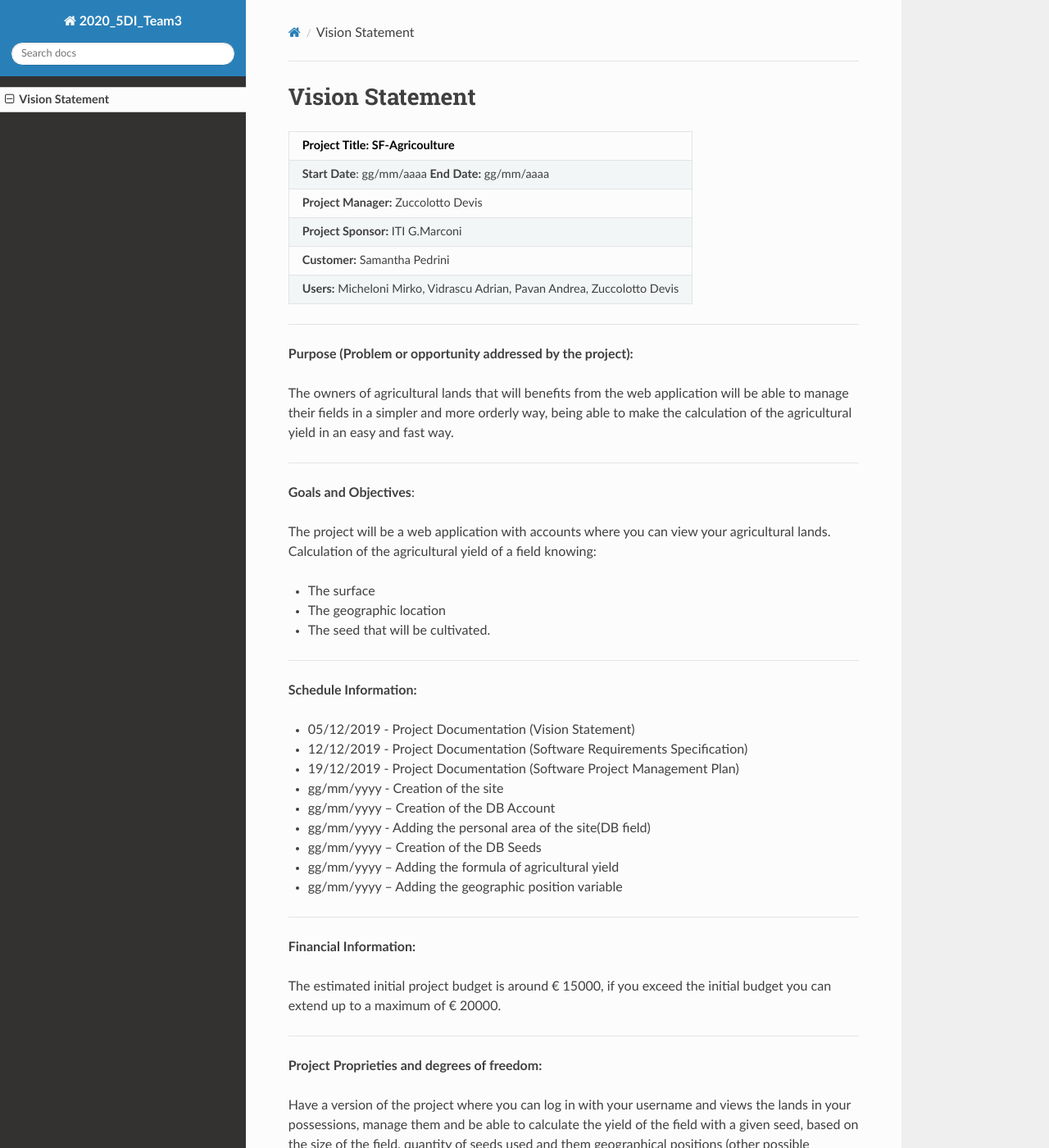
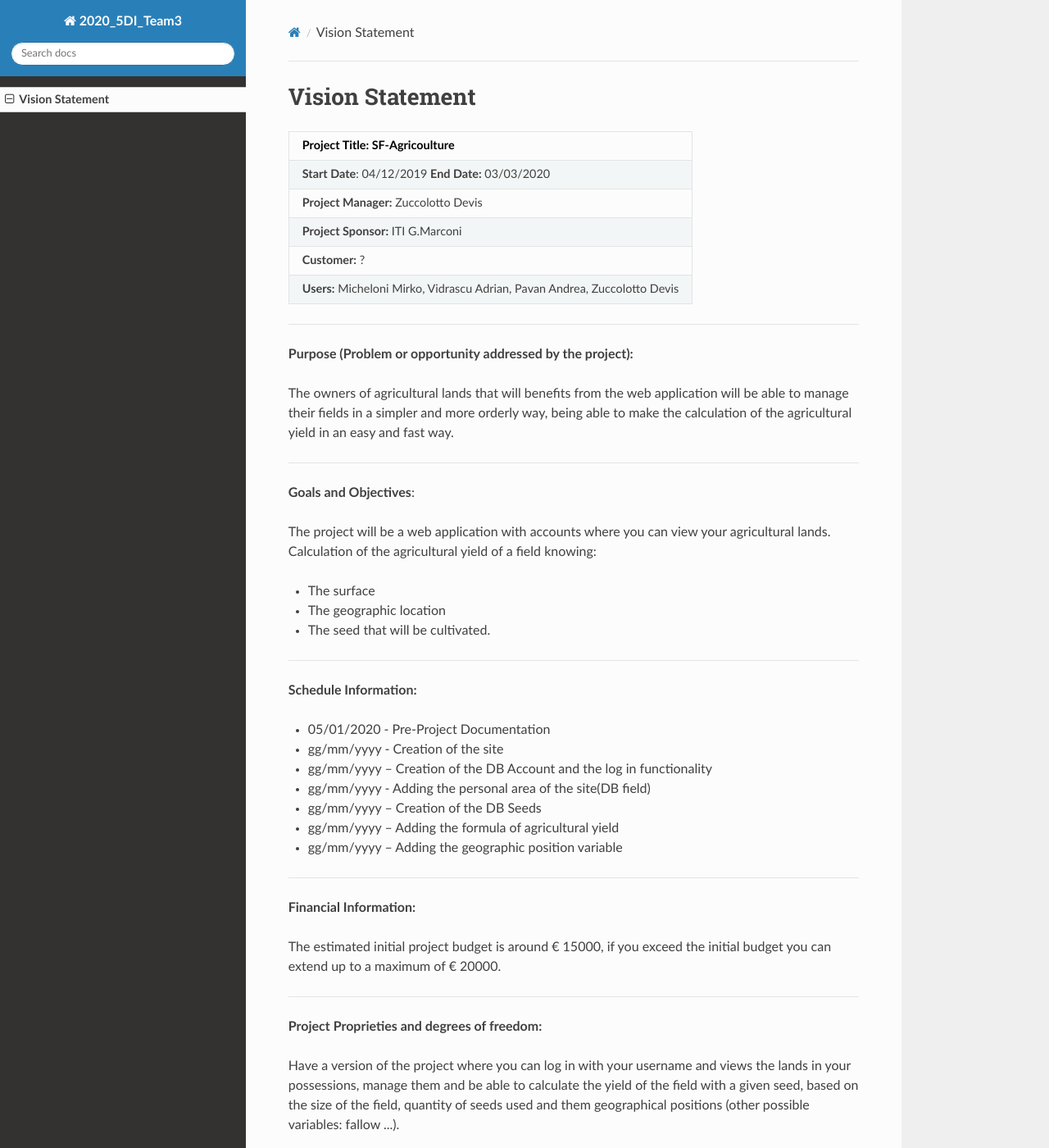
Before and after one commit to adrianvidrascu/anno2020_5di_team3, an MkDocs documentation site: the page built from docs/vision_statement.md, in a window 1280 px wide and 1400 px high. Shown: the whole window at 82% size. Built offline with MkDocs 1.6.1, drawn with Linux system fonts in a browser that asks for light colours; nearby versions of some CDN libraries.

Commit message:
Update vision_statement.md

```diff
--- a/docs/vision_statement.md
+++ b/docs/vision_statement.md
@@ -2,10 +2,10 @@
 
 | Project Title: SF-Agricoulture                               |
 | :----------------------------------------------------------- |
-| **Start Date**: gg/mm/aaaa                                                                                 **End Date:** gg/mm/aaaa |
-|**Project Manager:** Zuccolotto Devis                |
+| **Start Date**: 04/12/2019                                                                                 **End Date:** 03/03/2020 |
+| **Project Manager:** Zuccolotto Devis                        |
 | **Project Sponsor:**  ITI G.Marconi                          |
-| **Customer:** Samantha Pedrini                               |
+| **Customer:** ?                                              |
 | **Users:** Micheloni Mirko, Vidrascu Adrian, Pavan Andrea, Zuccolotto Devis |
 
 _________________________________________________________________________________________________________________________________________________________________________________________________________________________________________________________________________________________________________________________________________________________________________
@@ -28,11 +28,9 @@ __________
 
 **Schedule Information:**
 
-- 05/12/2019 - Project Documentation (Vision Statement)
-- 12/12/2019 - Project Documentation (Software Requirements Specification)
-- 19/12/2019 - Project Documentation (Software Project Management Plan)
+- 05/01/2020 - Pre-Project Documentation
 -  gg/mm/yyyy - Creation of the site
-- gg/mm/yyyy – Creation of the DB Account
+- gg/mm/yyyy – Creation of the DB Account and the log in functionality
 - gg/mm/yyyy - Adding the personal area of the site(DB field)
 - gg/mm/yyyy – Creation of the DB Seeds
 - gg/mm/yyyy – Adding the formula of agricultural yield
```
